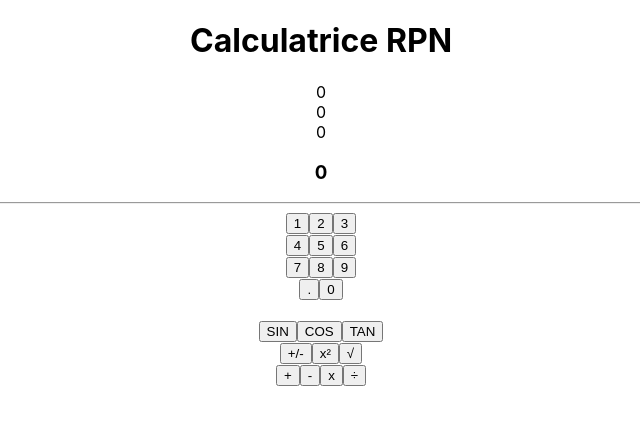
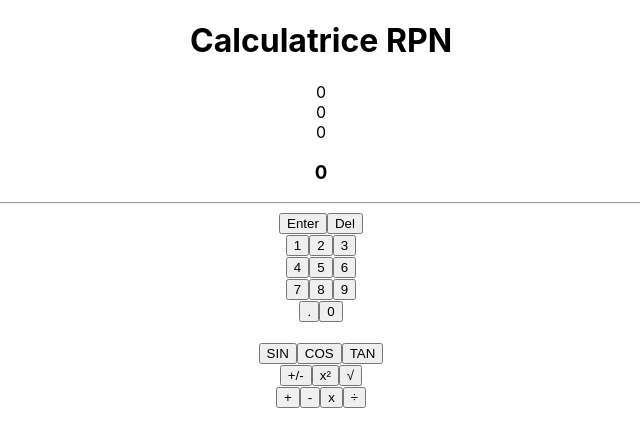
Before and after one commit to SylvieMC/CalculatriceRPN, a React (Create React App) app: page / in a window 1280 px wide. Shown: the top 446 px of the page, without its empty margins (319-959 px from the left). Built offline with nearby package versions, Linux system fonts and the light colour scheme.

Commit message:
create Entree and Annuler

```diff
--- a/src/App.js
+++ b/src/App.js
@@ -3,6 +3,8 @@ import logo from './logo.svg';
 import './App.css';
 
 import Bouton from './components/Bouton';
+import Entree from './components/Entree';
+import Annuler from './components/Annuler';
 
 class App extends Component {
 
@@ -12,12 +14,24 @@ class App extends Component {
             pile: [0,0,0,0,0,0,0,0,0],
         }
     }
+    stackPile = () => {
+        const pileVal = this.state.pile;
+        this.setState({pile: [0,...pileVal]});
+    }
+
+    annulerEntree = () => {
+        const pileVal = this.state.pile;
+        let updateInput = pileVal[0];
+        updateInput = updateInput ? updateInput.toString().slice(0,-1) : updateInput;
+        updateInput = updateInput ? updateInput : 0;
+        this.setState({pile: [updateInput,...pileVal.slice(1)]});
+      }
 
     ajouterValeur = (value) => {
         const pileVal = this.state.pile;
-        let ajoutInput = pileVal[0];
-        ajoutInput = ajoutInput ? ajoutInput.toString() + value.toString() : value.toString();
-        this.setState({pile: [ajoutInput,...pileVal.slice(1)]});
+        let updateInput = pileVal[0];
+        updateInput = updateInput ? updateInput.toString() + value.toString() : value.toString();
+        this.setState({pile: [updateInput,...pileVal.slice(1)]});
       }
 
     render() {
@@ -30,23 +44,33 @@ class App extends Component {
                 {this.state.pile[1]}</p>
                 <h3>{this.state.pile[0]}</h3>
                 <hr/>
+                <Entree click={() => this.stackPile()}/>
+                <Annuler click={() => this.annulerEntree()}/>
+                <br/>
                 <Bouton valeur='1' click={() => this.ajouterValeur(1)}/>
                 <Bouton valeur='2' click={() => this.ajouterValeur(2)}/>
-                <Bouton valeur='3' click={() => this.ajouterValeur(3)}/><br/>
+                <Bouton valeur='3' click={() => this.ajouterValeur(3)}/>
+                <br/>
                 <Bouton valeur='4' click={() => this.ajouterValeur(4)}/>
                 <Bouton valeur='5' click={() => this.ajouterValeur(5)}/>
-                <Bouton valeur='6' click={() => this.ajouterValeur(6)}/><br/>
+                <Bouton valeur='6' click={() => this.ajouterValeur(6)}/>
+                <br/>
                 <Bouton valeur='7' click={() => this.ajouterValeur(7)}/>
                 <Bouton valeur='8' click={() => this.ajouterValeur(8)}/>
-                <Bouton valeur='9' click={() => this.ajouterValeur(9)}/><br/>
+                <Bouton valeur='9' click={() => this.ajouterValeur(9)}/>
+                <br/>
                 <Bouton valeur='.'/>
-                <Bouton valeur='0' click={() => this.ajouterValeur(0)}/><br/><br/>
+                <Bouton valeur='0' click={() => this.ajouterValeur(0)}/>
+                <br/>
+                <br/>
                 <Bouton valeur='SIN'/>
                 <Bouton valeur='COS'/>
-                <Bouton valeur='TAN'/><br/>
+                <Bouton valeur='TAN'/>
+                <br/>
                 <Bouton valeur='+/-'/>
                 <Bouton valeur='x²'/>
-                <Bouton valeur='√'/><br/>
+                <Bouton valeur='√'/>
+                <br/>
                 <Bouton valeur='+'/>
                 <Bouton valeur='-'/>
                 <Bouton valeur='x'/>
--- /dev/null
+++ b/src/components/Annuler.js
@@ -0,0 +1,9 @@
+import React from 'react';
+
+const annuler = (props) => {
+  return (
+      <button type="button" onClick={props.click}>Del</button>
+  )
+};
+
+export default annuler;
--- a/src/components/Bouton.js
+++ b/src/components/Bouton.js
@@ -27,11 +27,7 @@ const bouton = (props) => {
       let btnVal = valeurs[props.valeur];
 
       return (
-          <button
-            type="button"
-            className={btnVal}
-            onClick={props.click}
-          >
+          <button type="button" className={btnVal} onClick={props.click}>
             {props.valeur}
           </button>
       )
--- /dev/null
+++ b/src/components/Entree.js
@@ -0,0 +1,9 @@
+import React from 'react';
+
+const entree = (props) => {
+  return (
+      <button type="button" onClick={props.click}>Enter</button>
+  )
+};
+
+export default entree;
```
